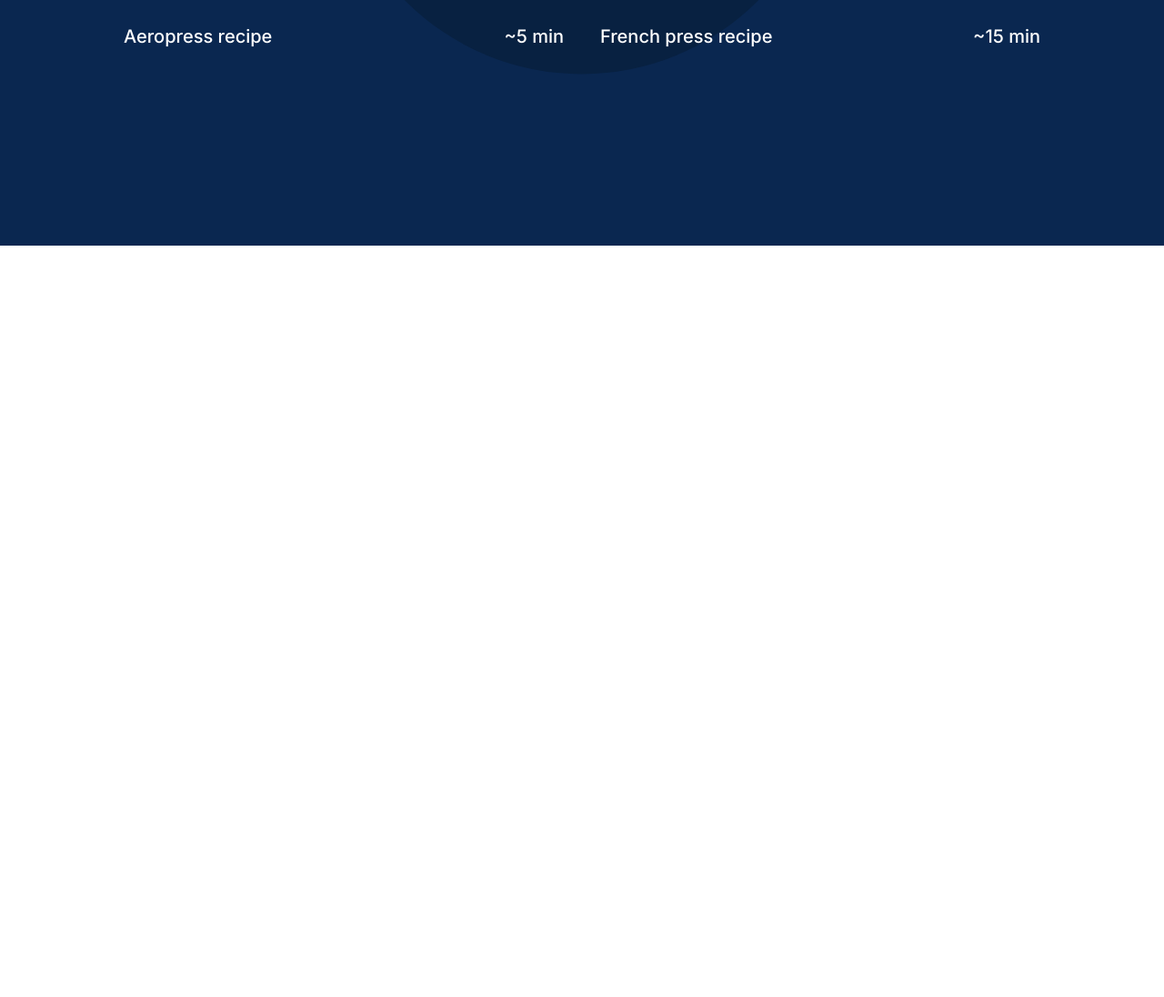
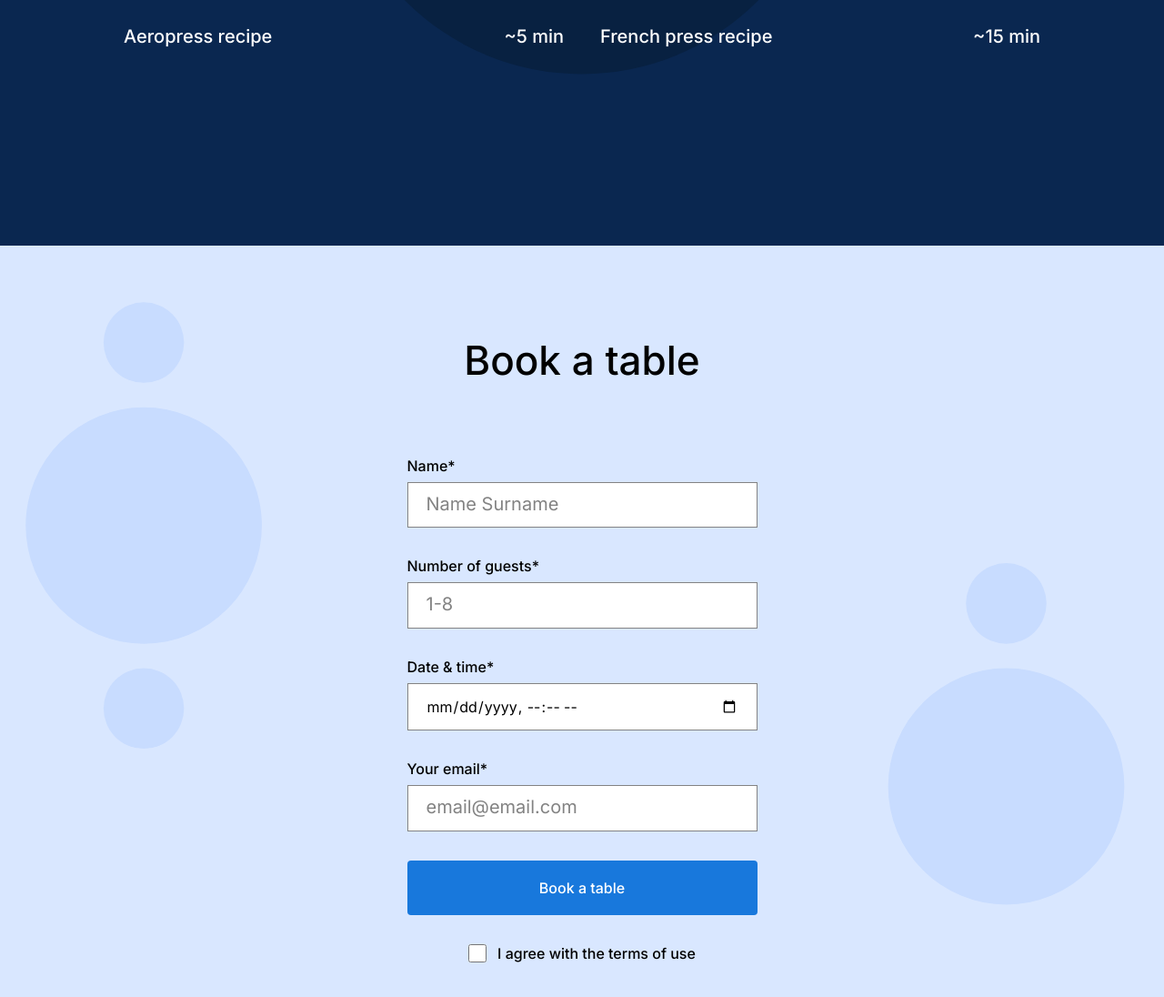
Before and after one commit to tsims1893/se_project_coffeeshop, a plain HTML site: page index.html in a window 1280 px wide. Shown: the part 1466-2562 px from the top of the page at 91% size. Before the commit the page ends 1736 px from the top, so only its background shows below. Drawn offline with Linux system fonts and the light colour scheme.

Commit message:
reservation update

```diff
--- a/index.html
+++ b/index.html
@@ -101,7 +101,67 @@
             </li>
           </ul>
         </section>
-        <section id="reservation" class="reservation"></section>
+        <section id="reservation" class="reservation">
+          <h2 class="reservation__title">Book a table</h2>
+          <form class="reservation__form form">
+            <fieldset class="form__fieldset">
+              <label for="name" class="form__label"
+                >Name*
+                <input
+                  required
+                  type="text"
+                  class="form__input"
+                  id="name"
+                  name="name"
+                  placeholder="Name Surname"
+                />
+              </label>
+              <label for="guests" class="form__label"
+                >Number of guests*
+                <input
+                  required
+                  type="number"
+                  min="1"
+                  max="8"
+                  class="form__input"
+                  id="guests"
+                  name="guests"
+                  placeholder="1-8"
+                />
+              </label>
+              <label for="datetime-local" class="form__label"
+                >Date & time*
+                <input
+                  required
+                  type="datetime-local"
+                  class="form__input"
+                  id="datetime-local"
+                  name="datetime-local"
+                />
+              </label>
+              <label for="email" class="form__label"
+                >Your email*
+                <input
+                  required
+                  type="email"
+                  class="form__input"
+                  id="email"
+                  name="email"
+                  placeholder="email@email.com"
+                />
+              </label>
+            </fieldset>
+            <button class="form__button" type="submit">Book a table</button>
+            <label class="form__label form__label_type_checkbox">
+              <input
+                type="checkbox"
+                class="form__input-checkbox"
+                name="terms-of-use"
+                id="terms-of-use"
+              />I agree with the terms of use
+            </label>
+          </form>
+        </section>
         <section id="menu" class="menu"></section>
         <section id="about" class="about"></section>
       </main>
--- a/pages/index.css
+++ b/pages/index.css
@@ -147,3 +147,89 @@
   display: flex;
   justify-content: space-between;
 }
+
+.reservation {
+  background-color: #d9e7ff;
+  background-image: url(../images/background_reservation.svg);
+  background-repeat: no-repeat;
+  background-position: center;
+  background-size: cover;
+  padding: 100px 0 120px;
+}
+
+.reservation__title {
+  margin: 0 0 80px;
+  text-align: center;
+  font-family: "Inter", "arial", sans-serif;
+  font-weight: 500;
+  font-size: 44px;
+  line-height: 52px;
+}
+
+.reservation__form {
+  margin: 0 auto;
+}
+
+.form {
+  max-width: 385px;
+  color: #000000;
+}
+
+.form__label {
+  font-family: "Inter", "arial", sans-serif;
+  font-weight: 500;
+  font-size: 16px;
+  line-height: 20px;
+}
+
+.form__input {
+  display: block;
+  width: 100%;
+  box-sizing: border-box;
+  padding: 15px 20px;
+  margin: 8px 0 32px;
+  border: 1px solid #838383;
+}
+
+.form__fieldset {
+  margin: 0;
+  padding: 0;
+  border: none;
+}
+
+.form__label_type_checkbox {
+  display: flex;
+  gap: 12px;
+  justify-content: center;
+}
+
+.form__button {
+  background: #1878dc;
+  border-radius: 4px;
+  color: #ffffff;
+  border: none;
+  font-family: "Inter", "arial", sans-serif;
+  font-weight: 500;
+  font-size: 16px;
+  line-height: 20px;
+  width: 100%;
+  margin-bottom: 32px;
+  padding: 20px;
+}
+
+.form__button:hover {
+  background-color: #3f96f3;
+}
+
+.form__input-checkbox {
+  border-radius: 2px;
+  width: 20px;
+  height: 20px;
+}
+
+.form__input::placeholder {
+  font-family: "Inter", "arial", sans-serif;
+  font-size: 20px;
+  line-height: 30px;
+  color: #838383;
+}
```
